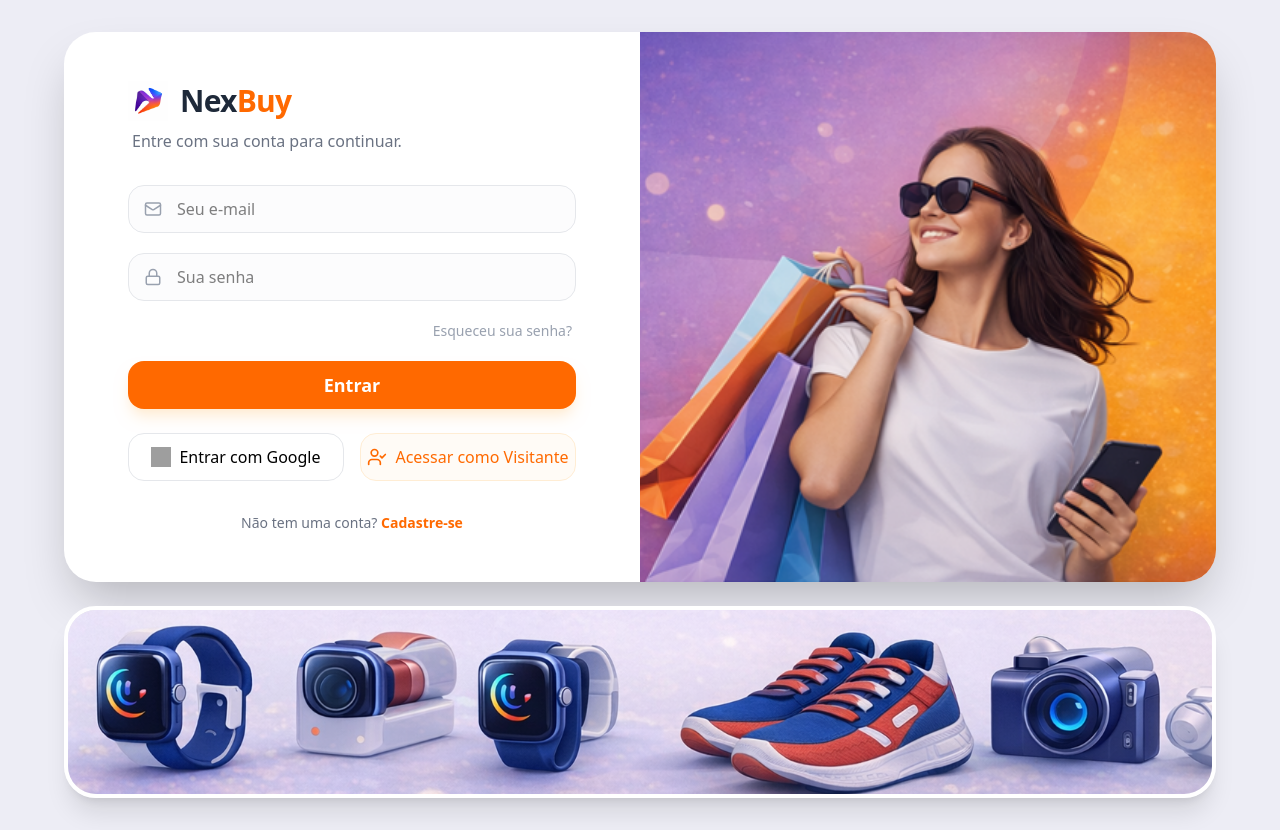
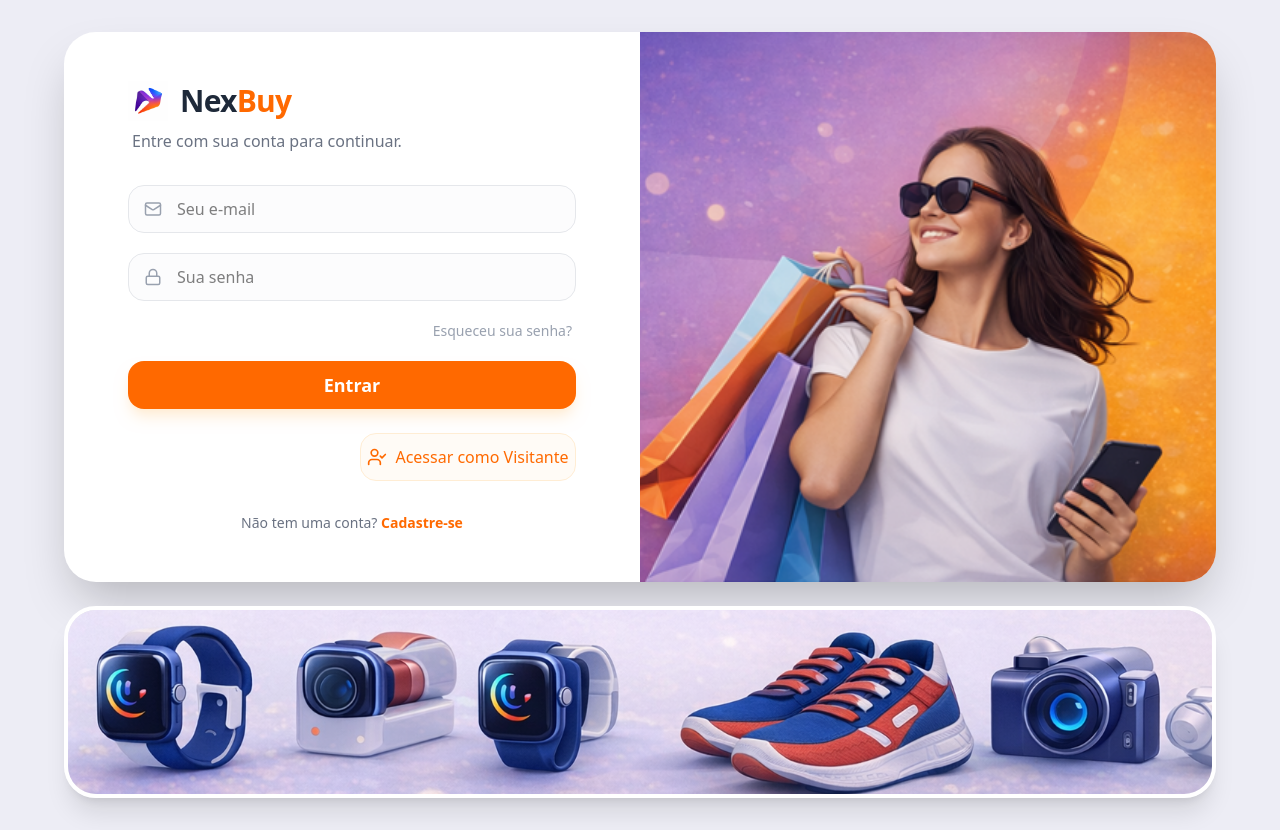
Before and after one commit to gabr1elcodes/nexbuy-frontend, a React (Vite) app: page /login in a window 1280 px wide. Built offline with nearby package versions, Linux system fonts and the light colour scheme; no server answers; grey boxes are pictures that could not be loaded.

Commit message:
Update login.tsx

```diff
--- a/src/pages/auth/login.tsx
+++ b/src/pages/auth/login.tsx
@@ -6,6 +6,7 @@
 import axios from "axios";
 import toast from "react-hot-toast";
 import { useGoogleLogin } from "@react-oauth/google";
+import { GoogleLogin } from '@react-oauth/google';
 
 const API_URL = import.meta.env.VITE_API_URL;
 
@@ -148,15 +149,32 @@
           </button>
         </form>
         <div className="mt-6 flex flex-row gap-4">
-          <button
-            type="button"
-            onClick={() => googleLogin()}
-            className="w-1/2 flex items-center justify-center gap-2 h-12 rounded-2xl border border-gray-200 font-medium hover:bg-gray-50 transition-all"
-          >
-            <img src="https://www.gstatic.com/firebasejs/ui/2.0.0/images/auth/google.svg" alt="Google" className="w-5 h-5" />
-            Entrar com Google
-          </button>
 
+        <div className="w-1/2">
+          <GoogleLogin
+            onSuccess={async (credentialResponse) => {
+              try {
+                const response = await axios.post(`${API_URL}/auth/google`, {
+                  token: credentialResponse.credential,
+                });
+
+                if (response.data.token) {
+                  signInWithGoogle(response.data);
+                  toast.success("Login realizado com sucesso!");
+                  navigate("/dashboard");
+                }
+              } catch (error) {
+                console.error("Erro detalhado:", error);
+                toast.error("Erro ao autenticar no servidor. Verifique o Secret no Render.");
+              }
+            }}
+            onError={() => toast.error("Falha no login com Google")}
+            theme="outline"
+            size="large"
+            shape="pill"
+            width="100%"
+          />
+        </div>
 
         <button
           type="button"
```
Lines whose indentation alone changed are shown as unchanged.
